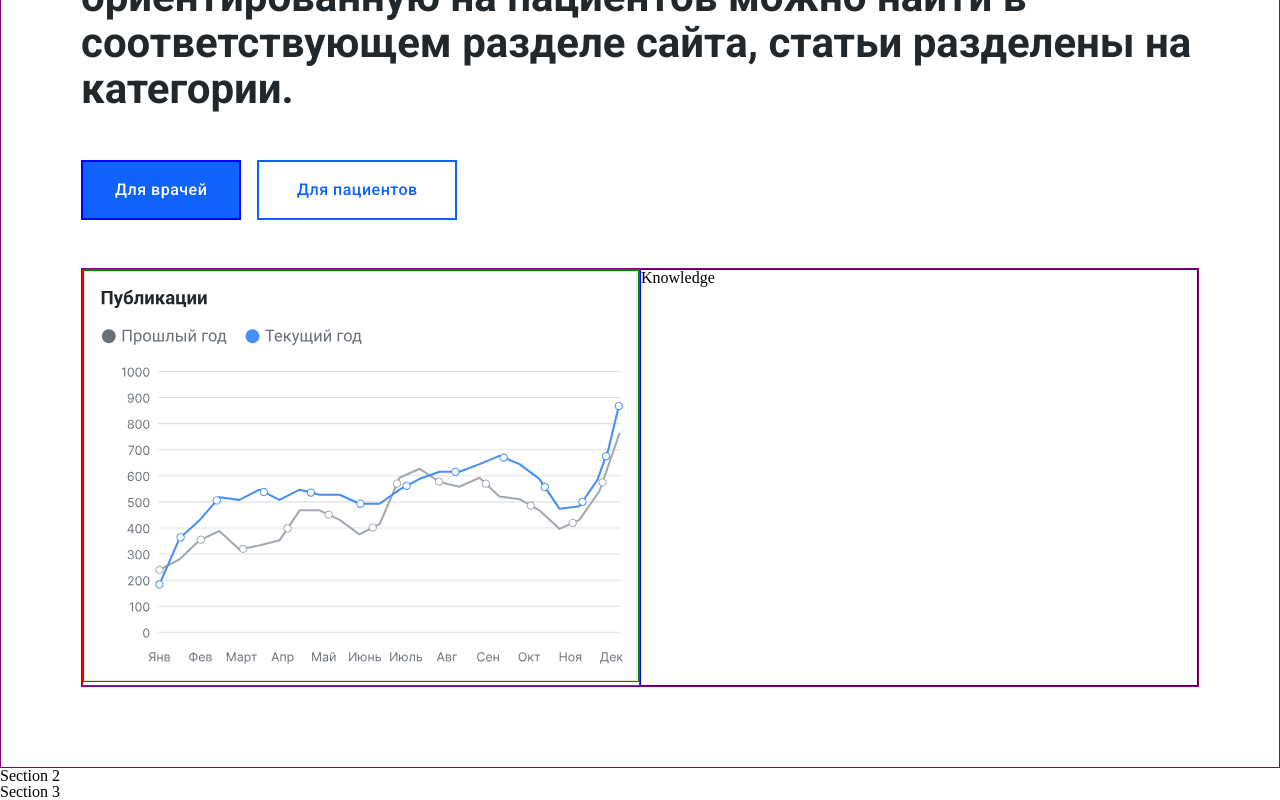
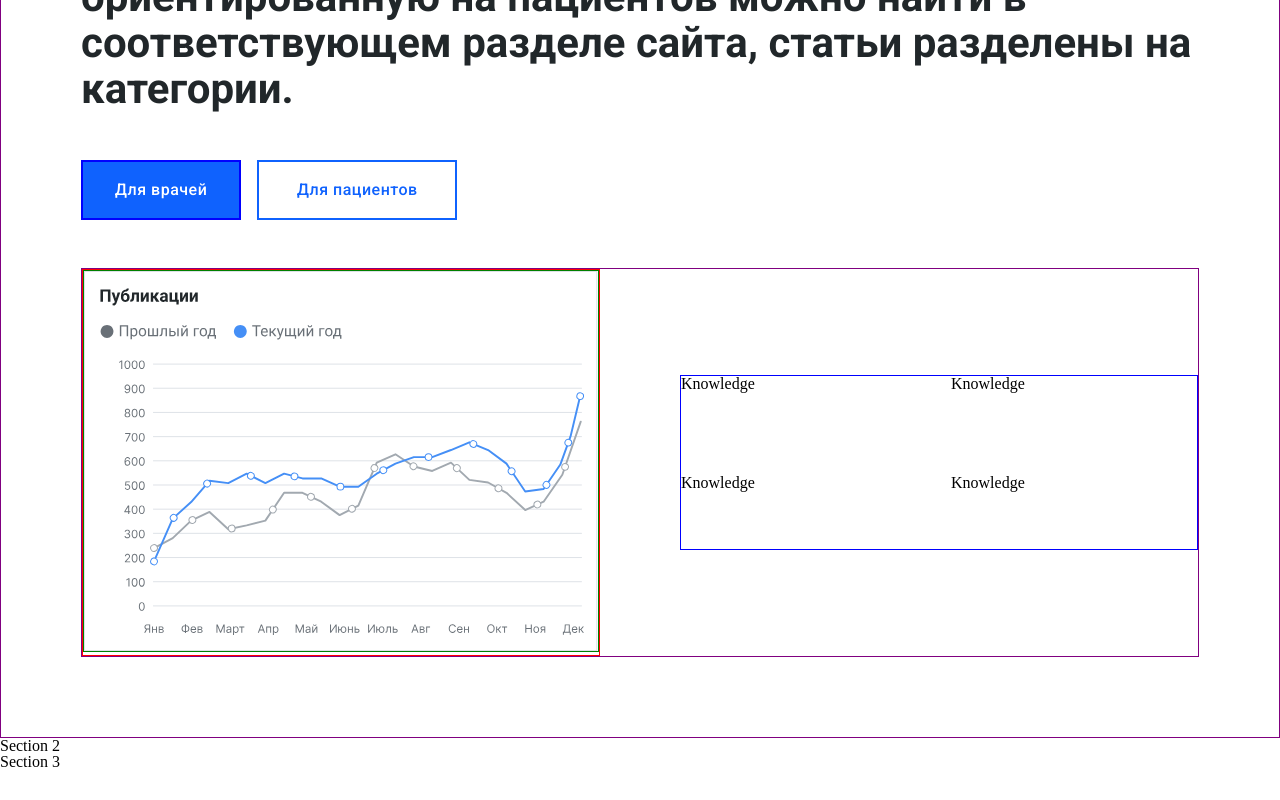
Before and after one commit to Zama21/trafalgar, a React (Vite) app: page /trafalgar/ in a window 1280 px wide. Shown: the part 419-1219 px from the top of the page. After the commit the page ends 1189 px from the top, so only its background shows below. Built offline with nearby package versions, Linux system fonts and the light colour scheme.

Commit message:
add next section

```diff
--- a/src/components/Knowledge/Knowledge.tsx
+++ b/src/components/Knowledge/Knowledge.tsx
@@ -24,7 +24,10 @@ function Knowledge() {
           <DashboardImage src="/assets/dashboardSection.svg" alt="" />
         </ContainerImg>
         <ContentContainer>
-          <h1 style={{ marginLeft: '${80}px' }}>Knowledge</h1>
+          <ul style={{ width: '100%', height: '100%' }}>Knowledge</ul>
+          <ul style={{ width: '100%', height: '100%' }}>Knowledge</ul>
+          <ul style={{ width: '100%', height: '100%' }}>Knowledge</ul>
+          <ul style={{ width: '100%', height: '100%' }}>Knowledge</ul>
         </ContentContainer>
       </SecondContainer>
     </PageKnowledge>
@@ -32,6 +35,10 @@ function Knowledge() {
 }
 
 export default Knowledge;
+
+// const Item = styled.li`
+//   margin-left: 160px;
+// `;
 
 const Titles = styled.div`
   margin: 80px 80px 0 80px;
@@ -90,7 +97,7 @@ const SecondContainer = styled.div`
 
 const ContainerImg = styled.div`
   border: 1px solid red;
-  flex: 1; /* Позволяет блоку с изображением изменять размер пропорционально */
+  flex: 1;
 `;
 
 const DashboardImage = styled.img`
@@ -99,7 +106,12 @@ const DashboardImage = styled.img`
   border: 1px solid green;
 `;
 
-const ContentContainer = styled.div`
-  flex: 1; /* Позволяет блоку с контентом изменять размер пропорционально */
+const ContentContainer = styled.ul`
+  display: grid;
+  grid-template-columns: repeat(2, 1fr);
+  grid-template-rows: repeat(2, 1fr);
+  gap: 24px; /* Расстояние между элементами */
+  margin: 106px 0 106px 80px; /* Отступы: верх, низ, право, лево */
+  flex: 1;
   border: 1px solid blue;
 `;
--- /dev/null
+++ b/src/components/KnowledgeItem/KnowledgeItem.tsx
@@ -0,0 +1,3 @@
+function KnowledgeItem() {
+  return;
+}
```
